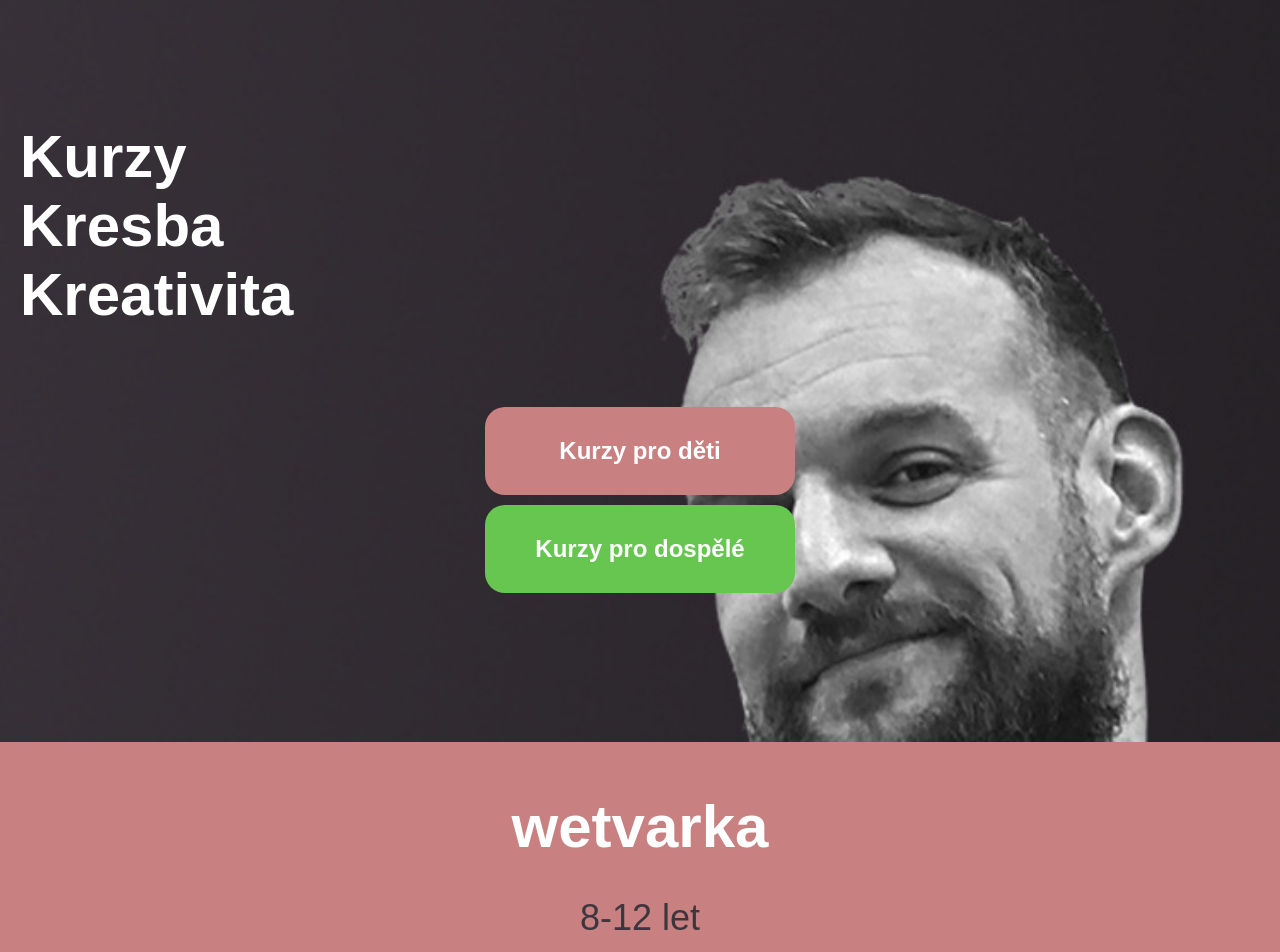
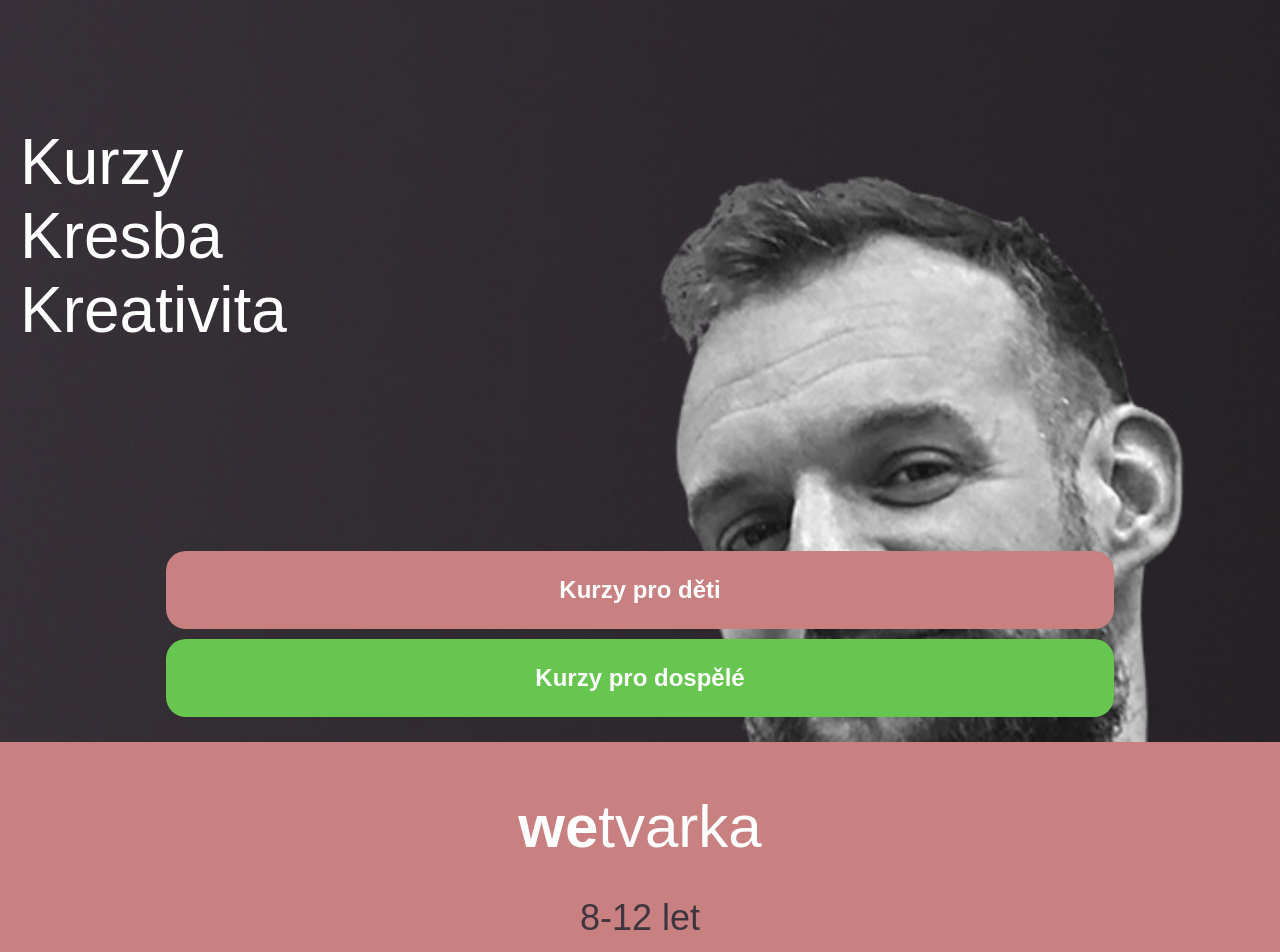
Before and after one commit to ZuzaJak/Vladimir, a plain HTML site: page index.html in a window 1280 px wide. Shown: the part 200-1152 px from the top of the page. Drawn offline with Linux system fonts and the light colour scheme; a web font is replaced by a local one.

Commit message:
img, buttons

```diff
--- a/index.html
+++ b/index.html
@@ -151,7 +151,7 @@
       </div>
     </div>
     <div class="wetvarka">
-      <h2><bold>we</bold>tvarka</h2>
+      <h2><span class="bold-we">we</span>tvarka</h2>
       <p class="brown-text font-size-medium">8-12 let</p>
       <p class="font-size-medium">Aktuálně nabíráme do party!</p>
       <p class="font-size-small">
@@ -168,7 +168,7 @@
         <p class="cta-deti-brown"><a href="#">Zjisti víc</a></p>
       </div>
       <img
-        src="img/Ilustrace-kurzy-pro-deti.png"
+        src="img/Ilustrace-kurzy-pro-deti1.png"
         alt="Kurzy pro děti - creatiwe"
       />
     </div>
--- a/styles.css
+++ b/styles.css
@@ -7,12 +7,6 @@ body {
 }
 .logo-color {
   fill: #ffffff;
-}
-
-h1 {
-  font-size: 60px;
-  display: flex;
-  flex-direction: column;
 }
 
 h3 {
@@ -89,6 +83,10 @@ li a:hover:focus {
   min-height: 100vh;
 }
 .homepage h1 {
+  font-size: 64px;
+  font-weight: 400;
+  display: flex;
+  flex-direction: column;
   grid-area: heading;
 }
 .cta {
@@ -96,12 +94,13 @@ li a:hover:focus {
   display: flex;
   flex-direction: column;
   align-items: center;
+  justify-content: flex-end;
 }
 .cta p {
   margin: 5px 0;
   text-align: center;
-  width: 250px;
-  padding: 30px;
+  width: 70%;
+  padding: 25px 40px;
   border-radius: 20px;
   font-size: 24px;
   font-weight: 700;
@@ -127,8 +126,12 @@ li a:hover:focus {
 .wetvarka h2 {
   padding-top: 30px;
   font-size: 60px;
+  font-weight: 400;
   margin: 0;
   text-align: center;
+}
+.bold-we {
+  font-weight: 700;
 }
 .wetvarka .brown-text {
   color: #3e363f;
```
Also changed, not shown: img/Ilustrace-kurzy-pro-deti1.png (added).
